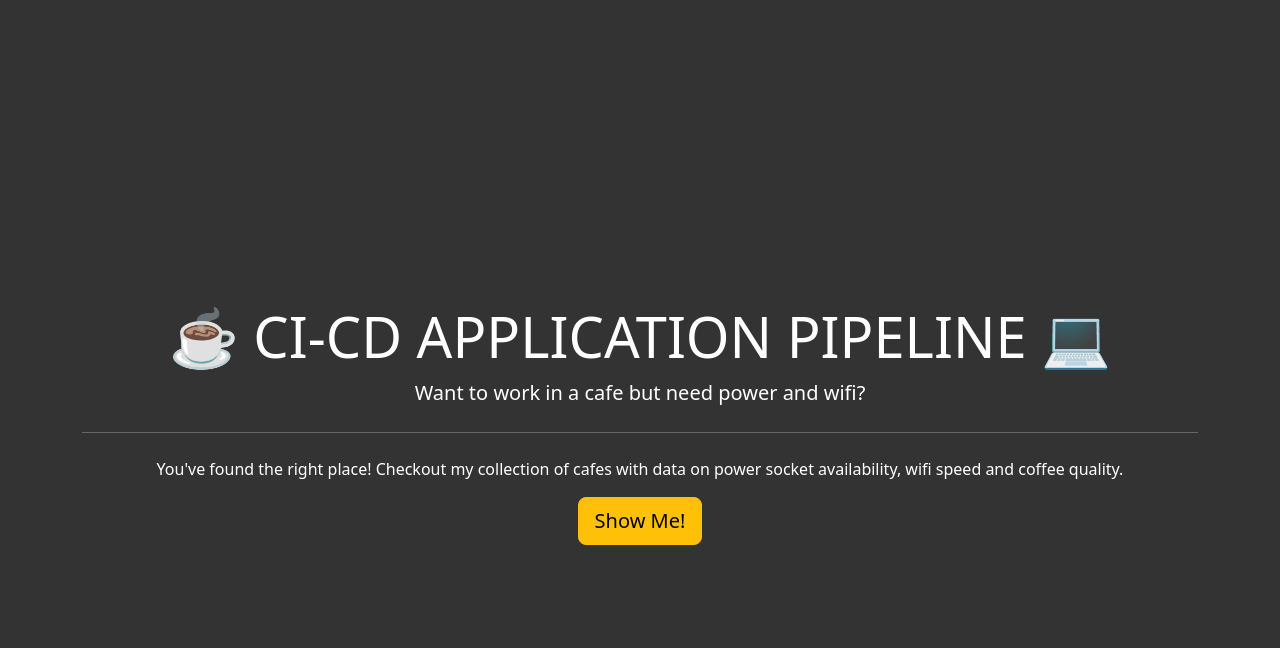
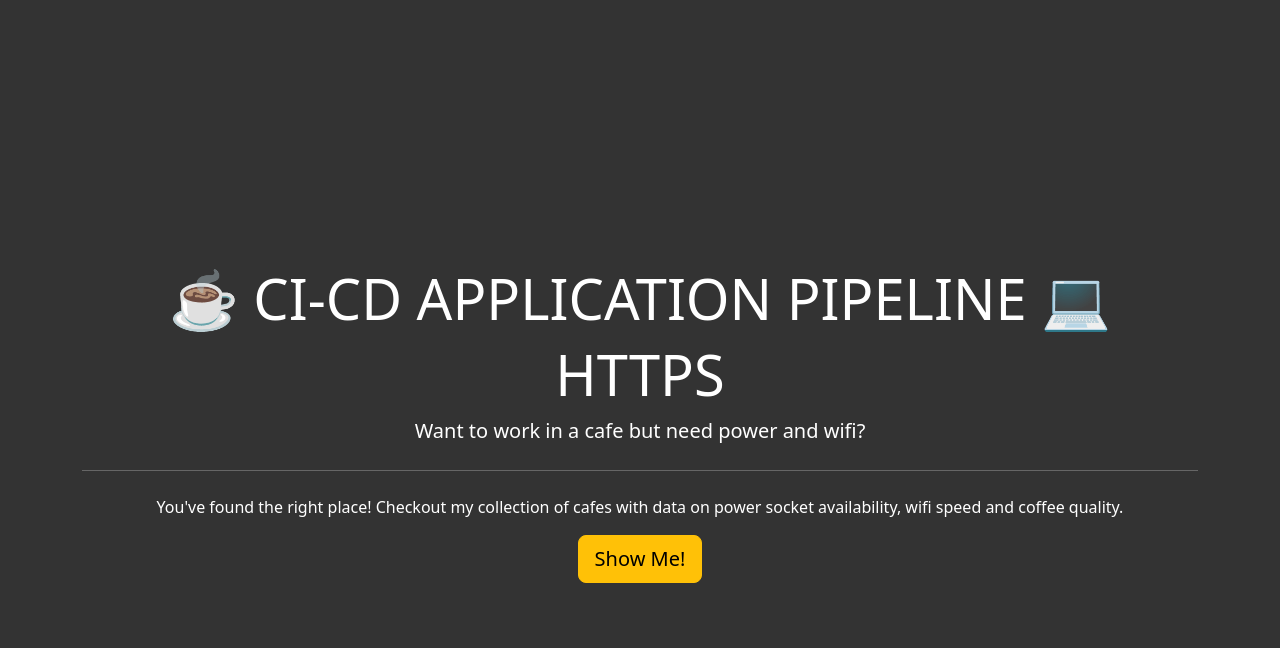
Before and after one commit to Dylalva/Project-CI-CD-Pipeline, a Flask app: page / in a window 1280 px wide. Shown: the part 56-704 px from the top of the page. Run offline with Flask 3, Linux system fonts and the light colour scheme; some libraries are stand-ins or nearby versions.

Commit message:
TEST DEPLOY

```diff
--- a/templates/index.html
+++ b/templates/index.html
@@ -5,6 +5,7 @@
 <div class="jumbotron text-center">
   <div class="container">
     <h1 class="display-4">☕️ CI-CD APPLICATION PIPELINE 💻</h1>
+    <h2 class="display-4">HTTPS</h2>
     <p class="lead">Want to work in a cafe but need power and wifi?</p>
     <hr class="my-4" />
     <p>
```
